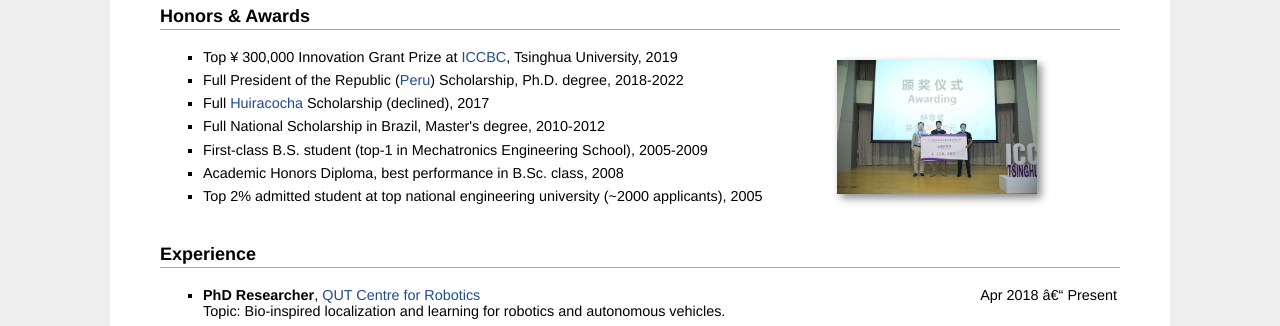
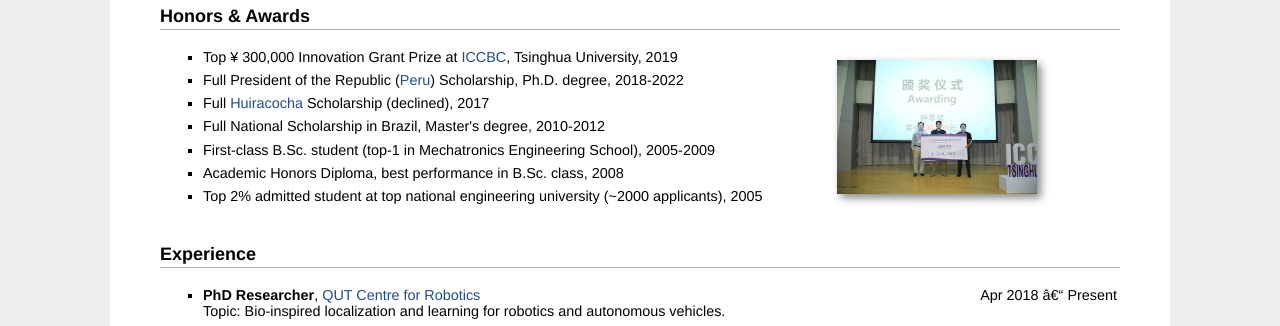
Before and after one commit to mchancan/mchancan.github.io, a Jekyll site: the page built from index.html, in a window 1280 px wide. Shown: the part 1129-1455 px from the top of the page. Built offline with Jekyll 4.4.1, drawn with Linux system fonts in a browser that asks for light colours; comment, search, counter and statistics services are not loaded.

```diff
--- a/index.html
+++ b/index.html
@@ -121,7 +121,7 @@ title: Marvin
 				<li>Full President of the Republic (<a href="https://www.pronabec.gob.pe/beca-presidente/">Peru</a>) Scholarship, Ph.D. degree, 2018-2022</li>
 				<li>Full <a href="https://posgrado.pucp.edu.pe/beca-fondo/beca-huiracocha/">Huiracocha</a> Scholarship (declined), 2017</li>
 				<li>Full National Scholarship in Brazil, Master's degree, 2010-2012</li>
-				<li>First-class B.S. student (top-1 in Mechatronics Engineering School), 2005-2009</li>
+				<li>First-class B.Sc. student (top-1 in Mechatronics Engineering School), 2005-2009</li>
 				<li>Academic Honors Diploma, best performance in B.Sc. class, 2008</li>
 				<li>Top 2% admitted student at top national engineering university (&#126;2000 applicants), 2005</li>
 			</ul>
```
